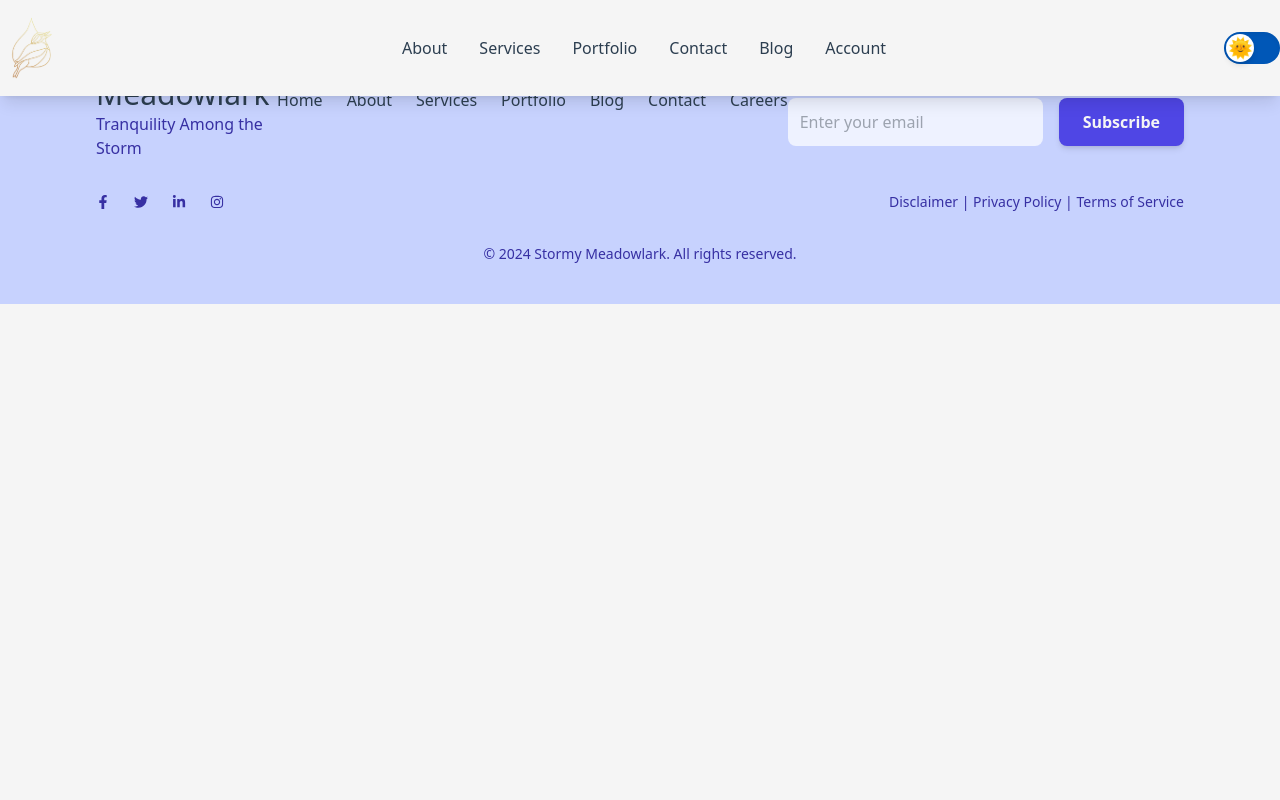
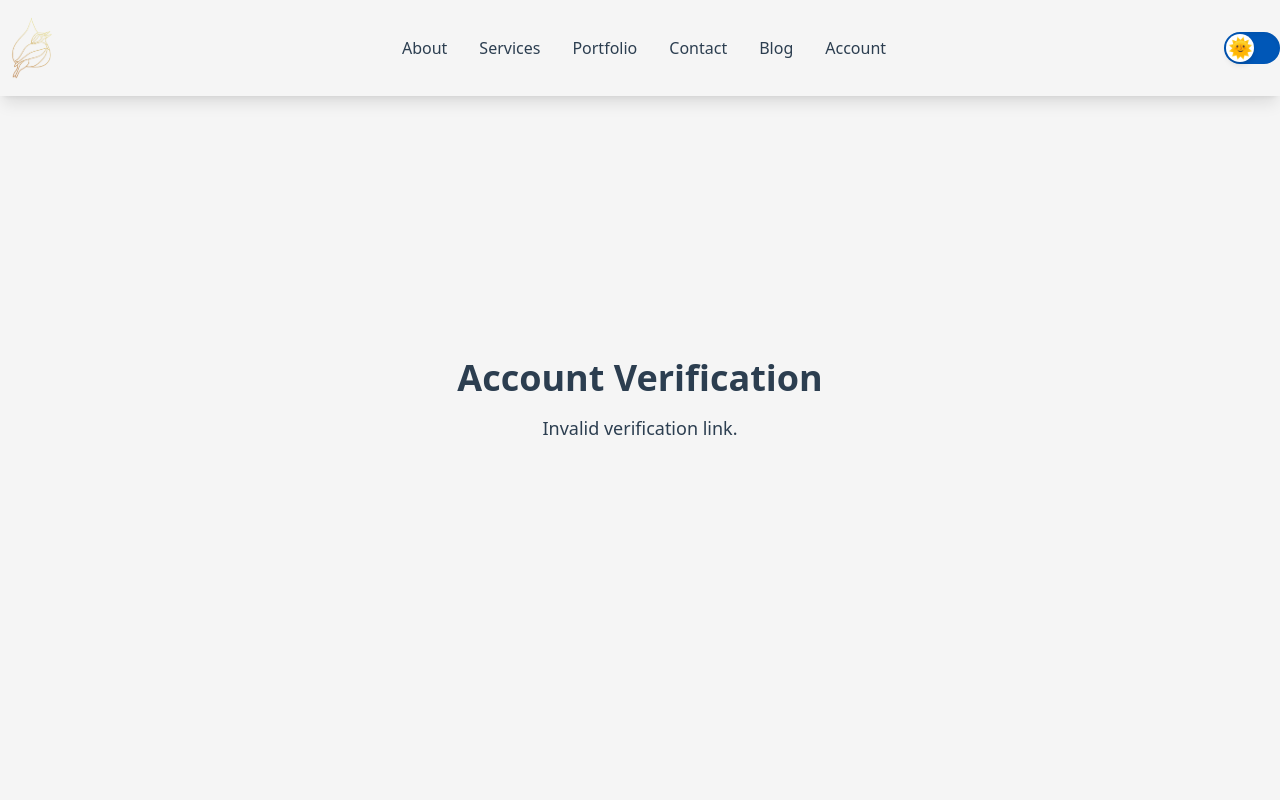
Before and after one commit to StormyMeadowlark/stormy-meadowlark, a React (Vite) app: page /verify in a window 1280 px wide. Shown: the top 800 px of the page. Built offline with nearby package versions, Linux system fonts and the light colour scheme.

Commit message:
updating user email verification

```diff
--- a/src/pages/VerifyAccount.jsx
+++ b/src/pages/VerifyAccount.jsx
@@ -1,15 +1,51 @@
-const Verified = () => {
+import React, { useEffect, useState } from 'react'
+import axios from 'axios'
+import { useLocation, useNavigate } from 'react-router-dom'
+
+const VerifyAccount = () => {
+  const [message, setMessage] = useState('')
+  const location = useLocation()
+  const navigate = useNavigate()
+
+  useEffect(() => {
+    const queryParams = new URLSearchParams(location.search)
+    const token = queryParams.get('token')
+    const tenantId = queryParams.get('tenantId')
+
+    if (token && tenantId) {
+      verifyAccount(token, tenantId)
+    } else {
+      setMessage('Invalid verification link.')
+    }
+  }, [location.search])
+
+  const verifyAccount = async (token, tenantId) => {
+    try {
+      const response = await axios.post(
+        `https://skynetrix.tech/api/v1/users/${tenantId}/verify-email/${token}`,
+        {},
+        {
+          headers: {
+            'Content-Type': 'application/json',
+            'X-Tenant-Id': tenantId,
+          },
+        },
+      )
+      setMessage('Your account has been successfully verified!')
+    } catch (error) {
+      console.error('Verification error:', error)
+      setMessage('Verification failed. Please try again or contact support.')
+    }
+  }
+
   return (
     <div className="min-h-screen flex items-center justify-center bg-light dark:bg-dark-primary text-dark dark:text-dark-text">
       <div className="text-center">
-        <h1 className="text-4xl font-bold mb-4">Account Verified</h1>
-        <p className="text-lg">
-          Your email has been successfully verified. You can now log in to your
-          account.
-        </p>
+        <h1 className="text-4xl font-bold mb-4">Account Verification</h1>
+        <p className="text-lg">{message}</p>
       </div>
     </div>
   )
 }
 
-export default Verified
+export default VerifyAccount
--- a/src/router.jsx
+++ b/src/router.jsx
@@ -22,7 +22,7 @@ import CustomSolutions from './pages/CustomSolutions'
 import Disclaimer from './pages/Disclaimer'
 import TermsOfService from './pages/TermsOfService'
 import PrivacyPolicy from './pages/PrivacyPolicy'
-import Verified from './pages/VerifyAccount' // Import the new verification page
+import VerifyAccount from './pages/VerifyAccount' // Import the new verification page
 
 const AppRouter = () => (
   <Router>
@@ -64,7 +64,7 @@ const AppRouter = () => (
       <Route path="/documents/disclaimer" element={<Disclaimer />} />
       <Route path="/documents/terms-of-service" element={<TermsOfService />} />
       <Route path="/documents/privacy-policy" element={<PrivacyPolicy />} />
-      <Route path="/verified" element={<Verified />} /> {/* Add this line */}
+      <Route path="/verify" element={<VerifyAccount />} /> {/* Add this line */}
     </Routes>
     <Footer />
   </Router>
```
